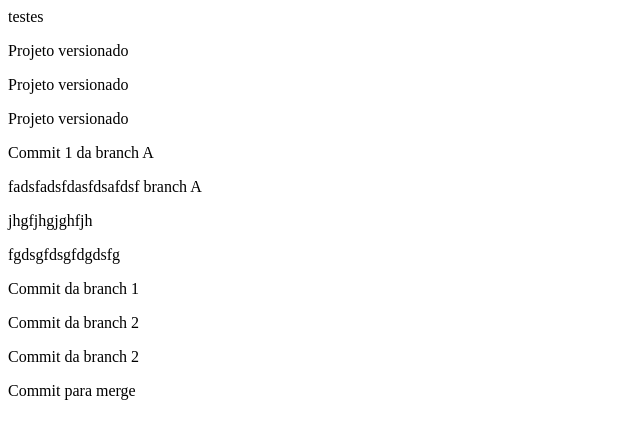
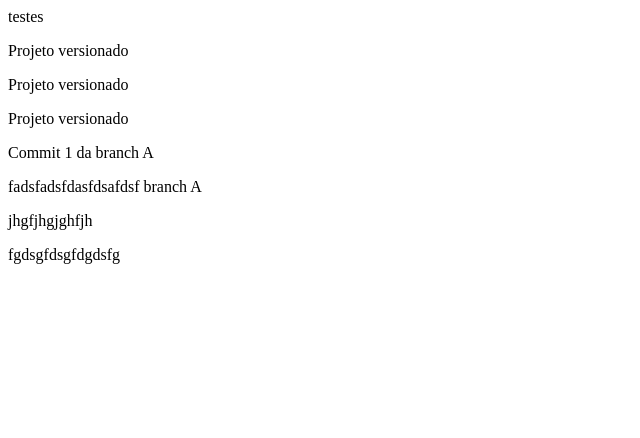
Before and after one commit to henrique25teles/projetoEstudoGit, a plain HTML site: page index.html in a window 1280 px wide. Shown: the whole page, without its empty margins (0-640 px from the left). Drawn offline with Linux system fonts and the light colour scheme.

Commit message:
Remoção de informações desnecessárias

```diff
--- a/index.html
+++ b/index.html
@@ -12,10 +12,4 @@
 
 
 
-    <p>Commit da branch 1</p>
-    <p>Commit da branch 2</p>
-    <p>Commit da branch 2</p>
-
-    <p>Commit para merge</p>
-
 </html>
```
